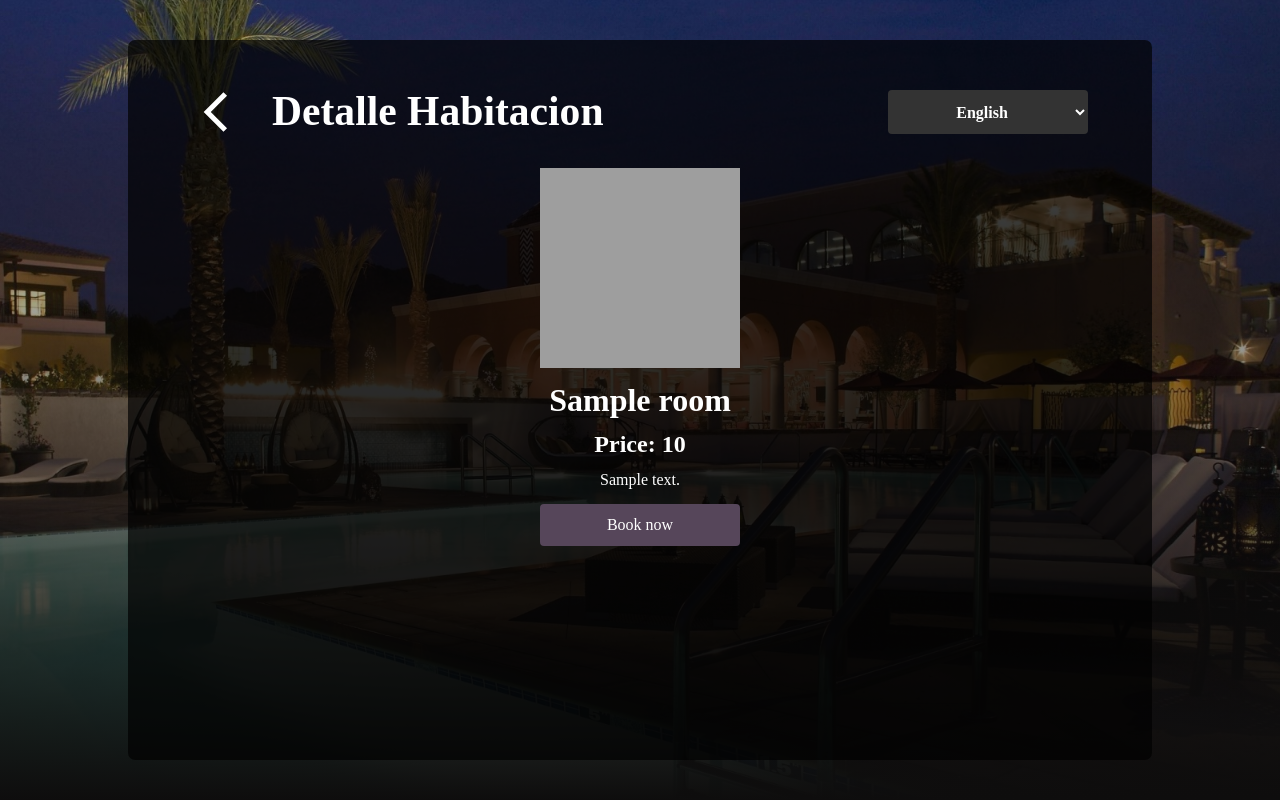
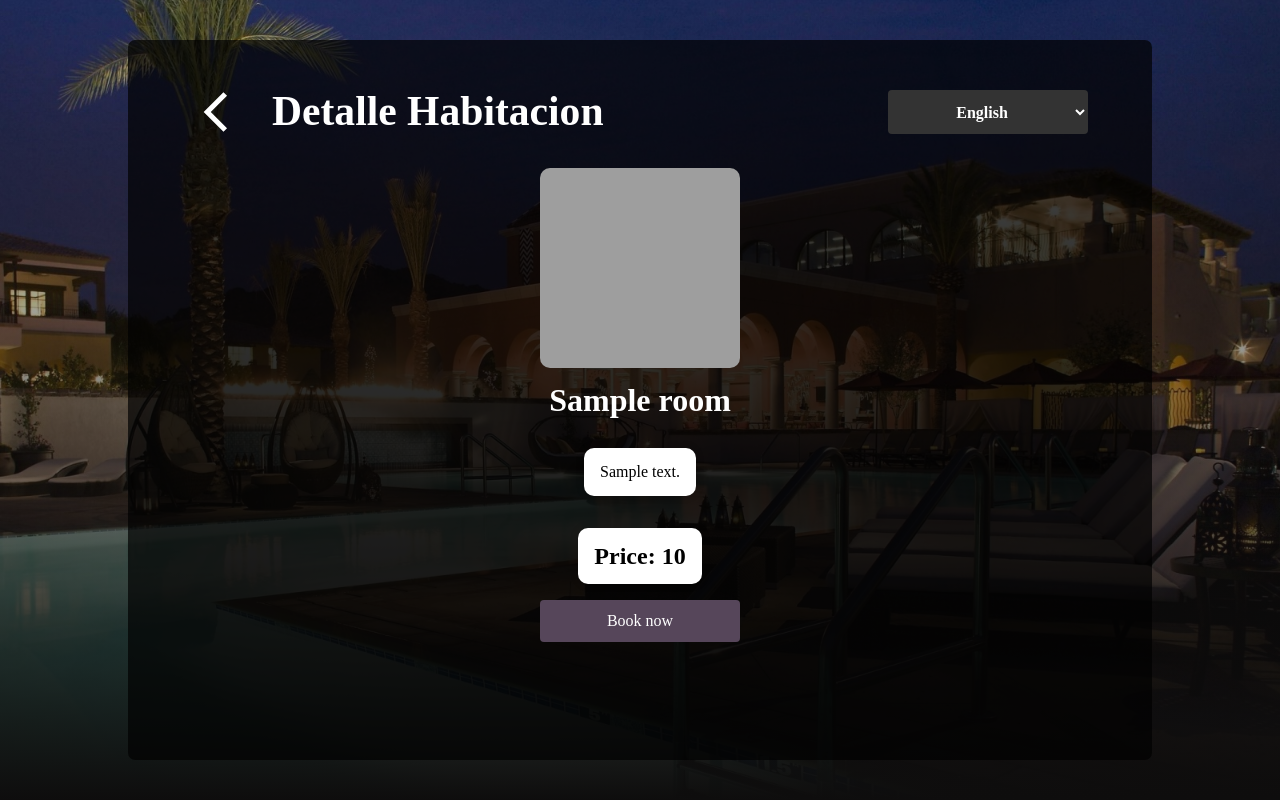
Before and after one commit to MaximilianoMO95/COCAREEF, a Django app: page /en/rooms/details/1 in a window 1280 px wide. Run offline with Django 5.2, Linux system fonts and the light colour scheme; tables that the repository leaves empty hold one stand-in row (values such as "Sample post"); grey boxes are pictures that could not be loaded.

Commit message:
Detalles

```diff
--- a/templates/reservations/admin/list.html
+++ b/templates/reservations/admin/list.html
@@ -60,7 +60,7 @@
                 </div>
             {% else %}
                 <div class="min-h-60vh d-flex justify-content-center align-items-center w-100">
-                    <h1>{% trans "Couldn't found any reservation yet" %}</h1>
+                    <h1>{% trans "Couldn't find any reservation yet" %}</h1>
                 </div>
             {% endif %}
         </div>
--- a/templates/rooms/catalogue.html
+++ b/templates/rooms/catalogue.html
@@ -53,7 +53,7 @@
                 </div>
             </div>
         {% else %}
-            <h1>{% trans "Couldn't found any room" %}</h1>
+            <h1>{% trans "Couldn't find any room" %}</h1>
         {% endif %}
     </div>
 </main>
--- a/templates/rooms/details.html
+++ b/templates/rooms/details.html
@@ -10,11 +10,37 @@
         {% if room %}
             <img alt="{{ room.description }}" src="https://picsum.photos/200" />
             <h1>{{ room.name }}</h1>
-            <h2>Price: {{ room.price }}</h2>
-            <p>{{ room.description }}</p>
-
+            <div class="room-description">
+                <p>{{ room.description }}</p>
+            </div>
+            <div class="room-price">
+                <h2>Price: {{ room.price }}</h2>
+            </div>
             <a class="btn-primary" href="{% url 'reservations:checkout' room.id %}">{%trans "Book now" %}</a>
         {% endif %}
     </div>
 </main>
 {% endblock content %}
+{% block head %}
+<style>
+
+
+.glass-container img {
+    max-width: 100%;
+    border-radius: 10px;
+
+}
+
+.room-description,
+.room-price {
+    padding: 1rem;
+    border-radius: 10px;
+    background-color: #fff;
+    margin-top: 1rem;
+    box-shadow: 0 0 10px rgba(0, 0, 0, 0.1);
+    position: relative;
+    color: black;
+
+}
+</style>
+{% endblock head %}
```
Also changed, not shown: static/css/employee-edit.css (+12 -4 lines), apps/reservations/migrations/0001_initial.py (added).
